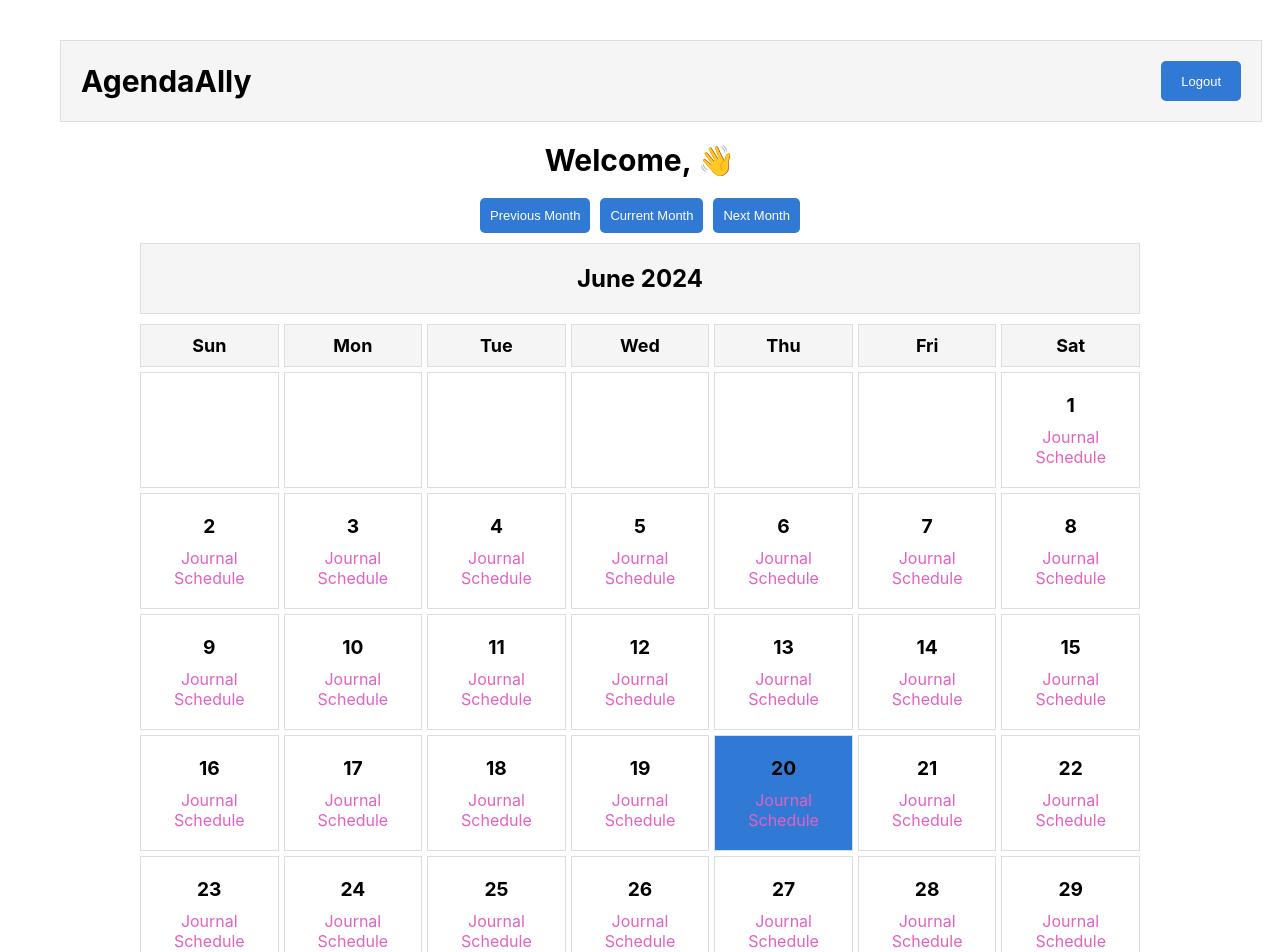
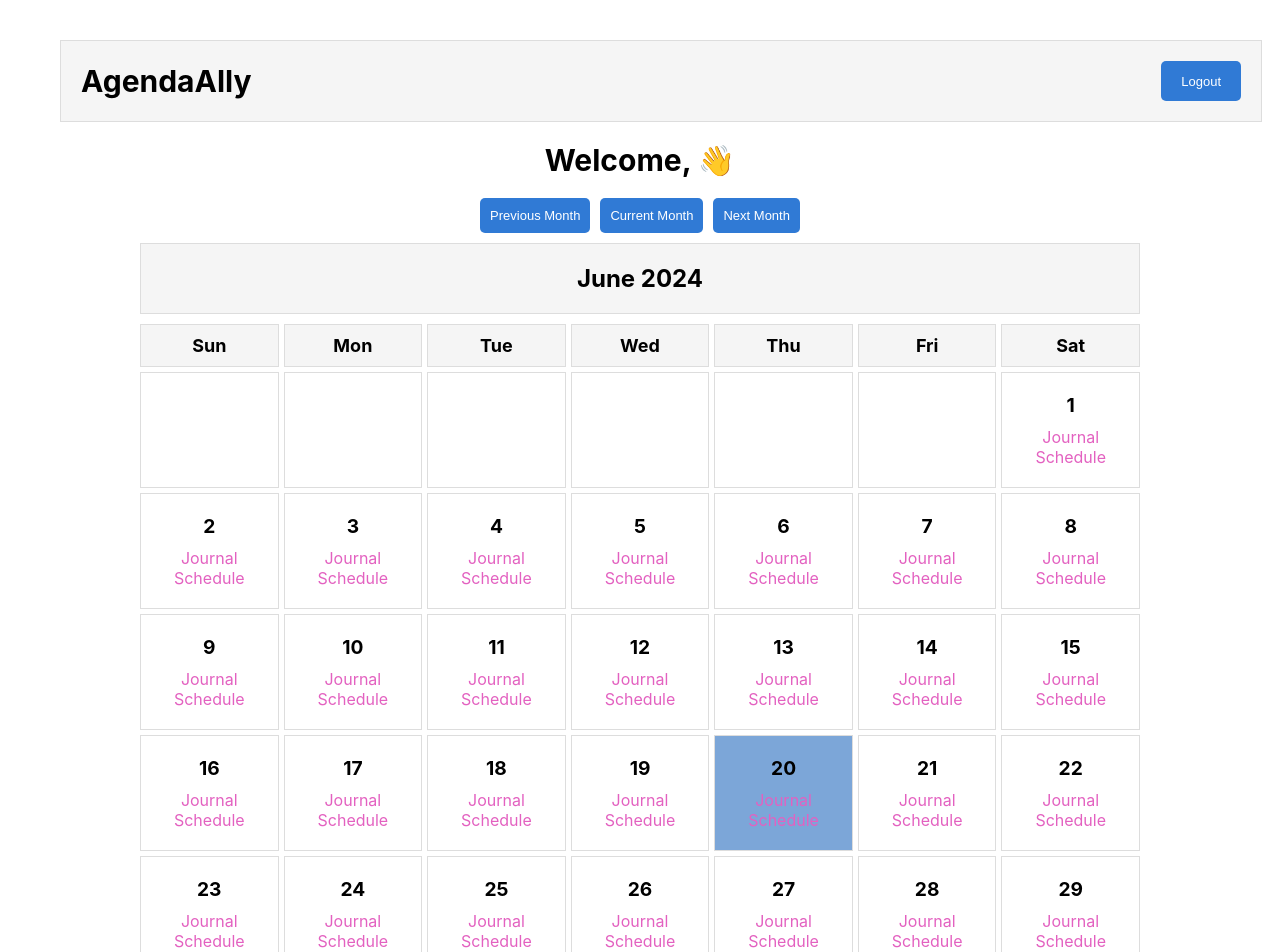
Before and after one commit to angelakim318/AgendaAlly, a React (Create React App) app in the folder frontend/: page /home in a window 1280 px wide. Shown: the top 952 px of the page. Built offline with nearby package versions, Linux system fonts and the light colour scheme; no server answers.

Commit message:
adjust header size

```diff
--- a/frontend/src/components/styles/Calendar.css
+++ b/frontend/src/components/styles/Calendar.css
@@ -83,7 +83,7 @@
 }
 
 .current-day {
-  background-color: #f4c8e9;
+  background-color: #7ca6d8;
 }
 
 .nav-button {
--- a/frontend/src/components/styles/Home.css
+++ b/frontend/src/components/styles/Home.css
@@ -119,7 +119,7 @@
 }
 
 .current-day {
-  background-color: #307ad5;
+  background-color: #7ca6d8;
 }
 
 .nav-button {
```
